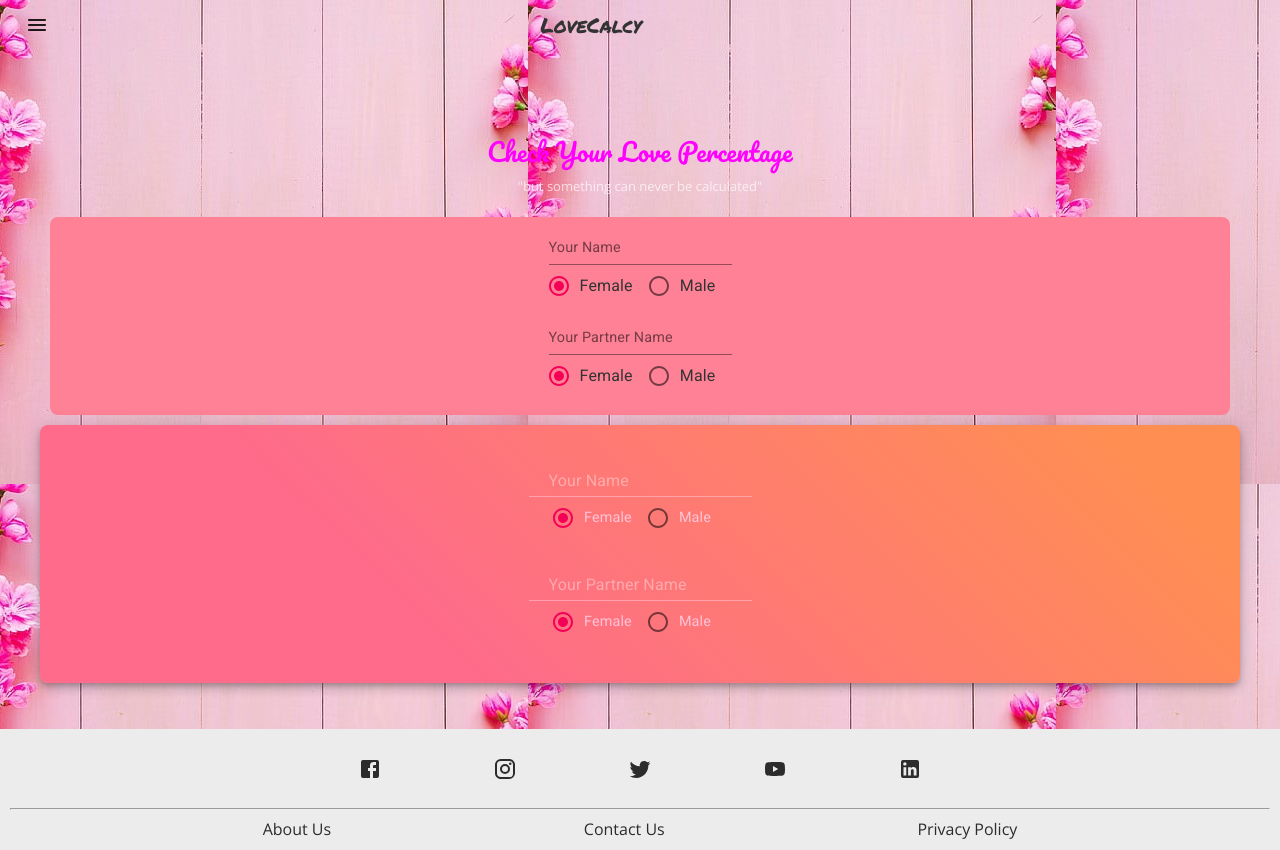
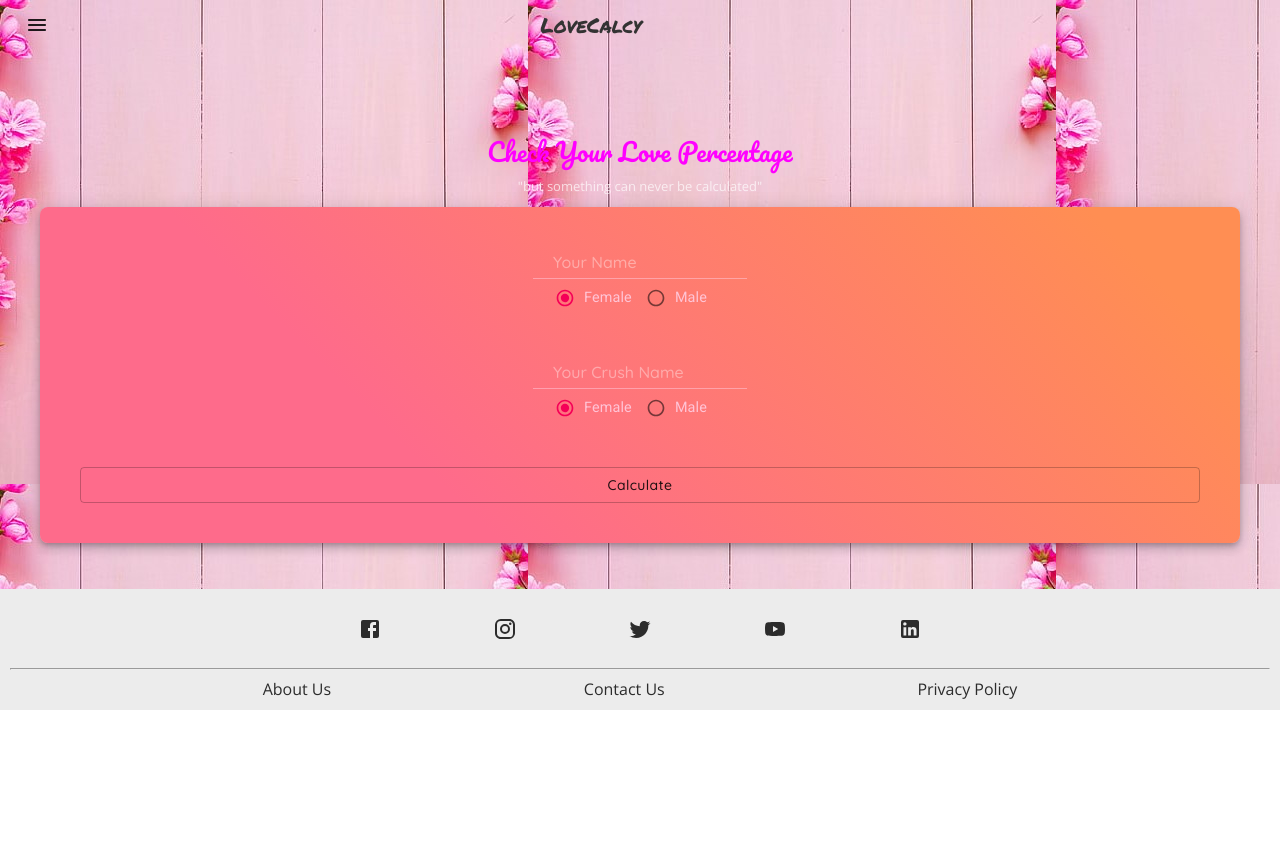
Before and after one commit to amanjatx/netyforms-repo, a React (Create React App) app: page / in a window 1280 px wide. After the commit the page ends 800 px from the top, so only its background shows below. Built offline with nearby package versions, Linux system fonts and the light colour scheme.

Commit message:
CCBox updated gh-pages

```diff
--- a/public/index.html
+++ b/public/index.html
@@ -24,6 +24,8 @@
 <link href="https://fonts.googleapis.com/css2?family=Montserrat:wght@300&display=swap" rel="stylesheet">
 <link rel="preconnect" href="https://fonts.gstatic.com">
 <link href="https://fonts.googleapis.com/css2?family=Poppins:wght@200&display=swap" rel="stylesheet">
+<link rel="preconnect" href="https://fonts.gstatic.com">
+<link href="https://fonts.googleapis.com/css2?family=Quicksand:wght@500&display=swap" rel="stylesheet">
 </head>
   <body>
     <noscript>You need to enable JavaScript to run this app.</noscript>
--- a/src/Component/BoxOuter.js
+++ /dev/null
@@ -1,59 +0,0 @@
-import React from 'react'
-import TextField from '@material-ui/core/TextField';
-import styles from '../CSS/style.module.css'
-import Radio from '@material-ui/core/Radio';
-import RadioGroup from '@material-ui/core/RadioGroup';
-import FormControlLabel from '@material-ui/core/FormControlLabel';
-import FormControl from '@material-ui/core/FormControl';
-
-
-function BoxOuter() {
-
-    const [value1, setValue1] = React.useState('female');
-    const handleChange1 = (event) => setValue1(event.target.value);
-
-    const [value2, setValue2] = React.useState('female');
-    const handleChange2 = (event) => setValue2(event.target.value);
-
-    const data = [
-        {
-            title : 'Your Name',
-            radioGroupName : 'genderf1',
-            al : 'gender',
-            val : value1,
-            method : handleChange1,
-        },
-        {
-            title : 'Your Partner Name',
-            radioGroupName : 'genderf2',
-            al : 'gender',
-            val : value2,
-            method : handleChange2,
-        }
-    ]
-    const dataMap = data.map( (dal) =>
-        <>
-            <div >
-                <TextField className={styles.radioLabel} id="standard-basic" label={dal.title} />
-            </div>
-            <div className={styles.radioDiv}>
-                <FormControl component="fieldset">
-                    <RadioGroup className={styles.radioGroupDiv} aria-label={dal.al} name={dal.radioGroupName} value={dal.val} onChange={dal.method}>
-                        <div><FormControlLabel value="female" control={<Radio />} label="Female" /> </div>
-                        <div><FormControlLabel value="male" control={<Radio />} label="Male" /> </div>
-                    </RadioGroup>
-                </FormControl>
-            </div>
-        </>
-    )
-    return (
-        <div className={styles.boxOuterDiv}>
-            <form noValidate autoComplete="off" className={styles.formDiv}>
-                {dataMap}
-            </form>
-
-        </div>
-    )
-}
-
-export default BoxOuter
--- a/src/Component/CCBox.js
+++ b/src/Component/CCBox.js
@@ -1,5 +1,5 @@
 import React from 'react'
-import {RadioGroup, FormControlLabel, Radio, Paper, TextField, FormControl, Input} from '@material-ui/core'
+import {RadioGroup, FormControlLabel, Radio, Paper, Button, FormControl, Input} from '@material-ui/core'
 import { createMuiTheme, makeStyles, ThemeProvider } from '@material-ui/core/styles';
 
 const useStyles = makeStyles({
@@ -9,6 +9,8 @@
         border: 0,
         padding: '20px 30px',
         margin : '10px 40px',
+        display : 'flex',
+        flexDirection : 'column',
         '& > div' : {
             display : 'flex',
             flexDirection : 'column',
@@ -36,6 +38,10 @@
     labelFormControlLabelRadio : {
         color : 'rgba(255, 204, 224, 0.9)',
         fontSize : '90%'
+    },
+    rootButton : {
+        margin : '20px 10px',
+        textTransform : 'none',
     }
 })
 
@@ -56,11 +62,11 @@
             val : value1, method : handleChange1,
         },
         {
-            title : 'Your Partner Name', name : 'name2',
+            title : 'Your Crush Name', name : 'name2',
             radioGroupName : 'genderf2',
             al : 'gender',
             val : value2, method : handleChange2,
-        }
+        },
     ]
     const dataMap = data.map( (dal) =>
         <div>
@@ -69,18 +75,25 @@
             </FormControl>
             <FormControl>
                 <RadioGroup aria-label={dal.al} name={dal.radioGroupName} value={dal.val} onChange={dal.method} classes={{root : classes.rootRadioGroup}}>
-                    <FormControlLabel value="female" control={<Radio />} label="Female" classes={{label : classes.labelFormControlLabelRadio}}/>
-                    <FormControlLabel value="male" control={<Radio />} label="Male" classes={{label : classes.labelFormControlLabelRadio}}/>
+                    <FormControlLabel value="female" control={<Radio size='small'/>} label="Female" classes={{label : classes.labelFormControlLabelRadio}}/>
+                    <FormControlLabel value="male" control={<Radio size='small'  />} label="Male" classes={{label : classes.labelFormControlLabelRadio}}/>
                 </RadioGroup>
             </FormControl>
         </div>
     )
-
+    const theme = createMuiTheme ({
+        typography : {
+            fontFamily: `'Quicksand', sans-serif`, // gloablly
+        }
+    })
     return (
         <>
+        <ThemeProvider theme={theme}>
         <Paper elevation={6} classes={{ root: classes.root }} >
             {dataMap}
+            <Button variant='outlined' classes={{root : classes.rootButton}}>Calculate</Button>
         </Paper>
+        </ThemeProvider>
         </>
     )
 }
--- a/src/Component/Content.js
+++ b/src/Component/Content.js
@@ -1,11 +1,7 @@
 import React from 'react'
-import BoxOuter from './BoxOuter';
 import CCquicklines from './CCquicklines';
-import Rough2 from './Rough2'
 import CCBox from './CCBox'
 const ccTop = {
-    // color : 'red',
-    // backgroundColor : 'red',
     paddingBottom : '36px',
 }
 
@@ -13,8 +9,6 @@
     return (
         <div style={ccTop} >
             <CCquicklines />
-            <BoxOuter />
-            {/* <Rough2 />  */}
             <CCBox/>
         </div>
     )
```
Also changed, not shown: 1 other file (tests, documents, lock files or other folders).
